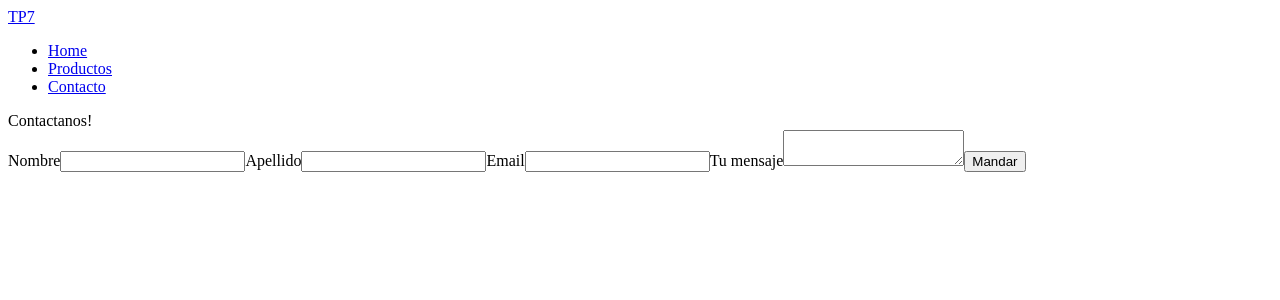
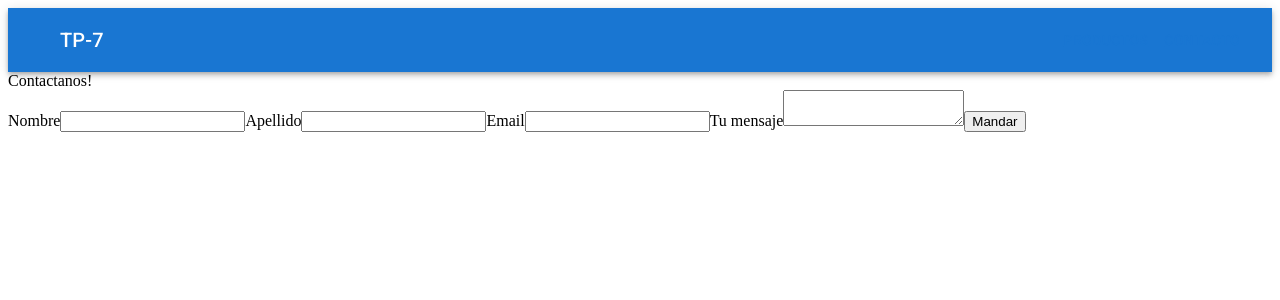
Before and after one commit to occtavioa/EFSI-TP7, a React (Create React App) app: page /contacto in a window 1280 px wide. Shown: the top 300 px of the page. Built offline with nearby package versions, Linux system fonts and the light colour scheme.

Commit message:
material ui

```diff
--- a/package.json
+++ b/package.json
@@ -3,6 +3,10 @@
   "version": "0.1.0",
   "private": true,
   "dependencies": {
+    "@emotion/react": "^11.11.1",
+    "@emotion/styled": "^11.11.0",
+    "@fontsource/roboto": "^5.0.6",
+    "@mui/material": "^5.14.3",
     "@testing-library/jest-dom": "^5.16.5",
     "@testing-library/react": "^13.4.0",
     "@testing-library/user-event": "^13.5.0",
--- a/src/Componentes/CardProducto.js
+++ b/src/Componentes/CardProducto.js
@@ -1,13 +1,25 @@
-import { Link } from "react-router-dom";
+import { Card, CardActions, CardContent, CardMedia, Typography, Link } from "@mui/material";
 
 function CardProducto({producto}) {
     return (
-        <div>
-            {producto.title}
-            <Link to={`/productos/${producto.id}`}>
-                <img src={producto.thumbnail} alt={producto.description}></img>
-            </Link>
-        </div>
+        <Card sx={{ maxWidth: 345 }}>
+            <CardMedia
+                sx={{ height: 140 }}
+                image={producto.thumbnail}
+                title={producto.title}
+            />
+            <CardContent>
+                <Typography gutterBottom variant="h5" component="div">
+                {producto.title}
+                </Typography>
+                <Typography variant="body2" color="text.secondary">
+                {producto.description}
+                </Typography>
+            </CardContent>
+            <CardActions>
+                <Link href={`/productos/${producto.id}`} underline="hover">Más información</Link>
+            </CardActions>
+        </Card>
     )
 }
 
--- a/src/Componentes/FormContacto.js
+++ b/src/Componentes/FormContacto.js
@@ -4,13 +4,17 @@ function FormContacto() {
             e.preventDefault();
         }}>
             <label htmlFor="nombre">Nombre</label>
-            <input type={"text"} id="nombre"/>
+            <input type={"text"} id="nombre" required/>
+
             <label htmlFor="apellido">Apellido</label>
-            <input type={"text"} id="apellido"/>
+            <input type={"text"} id="apellido" required/>
+
             <label htmlFor="email">Email</label>
-            <input type="email" id="email"/>
+            <input type="email" id="email" required/>
+
             <label htmlFor="mensaje">Tu mensaje</label>
-            <textarea id="mensaje"></textarea>
+            <textarea id="mensaje" required></textarea>
+
             <button type="submit">Mandar</button>
         </form>
     )
--- a/src/Paginas/App.js
+++ b/src/Paginas/App.js
@@ -1,26 +1,39 @@
-import { Outlet, Link } from 'react-router-dom';
+import * as React from 'react';
+import AppBar from '@mui/material/AppBar';
+import Box from '@mui/material/Box';
+import Toolbar from '@mui/material/Toolbar';
+import Typography from '@mui/material/Typography';
+import Button from '@mui/material/Button';
+import IconButton from '@mui/material/IconButton';
+import { Link } from '@mui/material';
+import { Outlet } from 'react-router-dom';
 
 function App() {
   return (
     <div>
-      <nav>
-        <div>
-          <a href="#">TP7</a>
-          <div>
-            <ul>
-              <li>
-                <Link to={"/"}>Home</Link>
-              </li>
-              <li>
-                <Link to={"productos"}>Productos</Link>
-              </li>
-              <li>
-                <Link to={"contacto"}>Contacto</Link>
-              </li>
-            </ul>
-          </div>
-        </div>
-      </nav>
+      <Box sx={{ flexGrow: 1 }}>
+        <AppBar position="static">
+          <Toolbar>
+            <IconButton
+              size="large"
+              edge="start"
+              color="inherit"
+              aria-label="menu"
+              sx={{ mr: 2 }}
+            >
+            </IconButton>
+            <Typography variant="h6" component="div" sx={{ flexGrow: 1 }}>
+              TP-7
+            </Typography>
+            <Button color="inherit">
+              <Link href='/productos'>Productos</Link>
+            </Button>
+            <Button color="inherit">
+              <Link href='/contacto'>Contacto</Link>
+            </Button>
+          </Toolbar>
+        </AppBar>
+      </Box>
       <div>
         <Outlet></Outlet>
       </div>
--- a/src/Paginas/Producto.js
+++ b/src/Paginas/Producto.js
@@ -1,11 +1,28 @@
+import { useEffect, useState } from "react";
 import { useParams } from "react-router-dom";
 
 function Producto() {
     const {id} = useParams();
+    const [producto, setProducto] = useState(undefined);
+
+    useEffect(() => {
+        fetch(`https://dummyjson.com/products/${id}`)
+            .then(res => res.json())
+            .then(r => {
+                setProducto(r)
+            });
+    }, [])
 
     return (
+        producto &&
         <div>
-            Producto {id}
+            {producto.title}
+            {
+                producto &&
+                    producto.images.map((img, i) =>
+                        <img key={i} src={img}></img>
+                    )
+            }
         </div>
     )
 }
--- a/src/Paginas/Productos.js
+++ b/src/Paginas/Productos.js
@@ -39,7 +39,7 @@ function Productos() {
             {
                 productos.filter(
                     p => p.category.includes(filtroCategoria) &&
-                    p.title.toLowerCase().includes(filtroBusqueda.toLowerCase())
+                        p.title.toLowerCase().includes(filtroBusqueda.toLowerCase())
                 ).map(p =>
                     <div key={p.id}>
                         <CardProducto producto={p}></CardProducto>
--- a/src/index.js
+++ b/src/index.js
@@ -7,6 +7,10 @@ import Home from './Paginas/Home';
 import Productos from './Paginas/Productos';
 import Producto from './Paginas/Producto';
 import Contacto from './Paginas/Contacto';
+import '@fontsource/roboto/300.css';
+import '@fontsource/roboto/400.css';
+import '@fontsource/roboto/500.css';
+import '@fontsource/roboto/700.css';
 
 const router = createBrowserRouter([
   {
```
Also changed, not shown: 1 other file (tests, documents, lock files or other folders).
